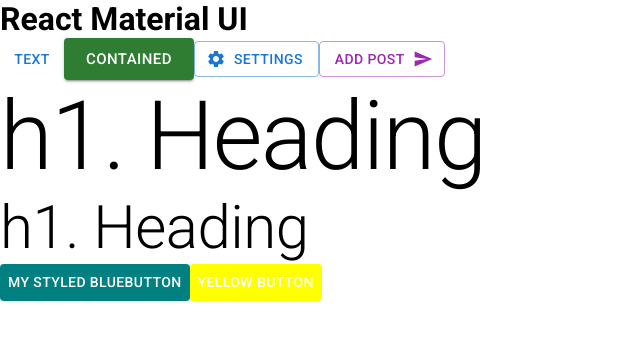
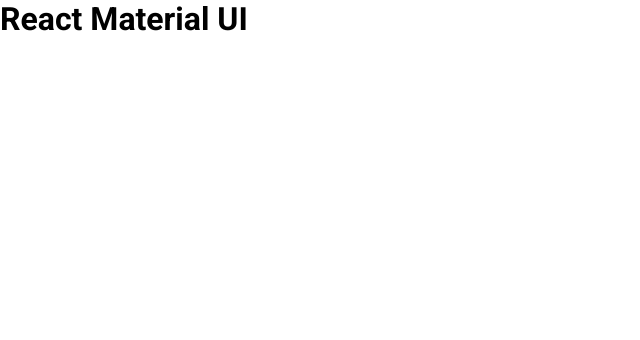
Before and after one commit to AmaduKamara/mui-social, a React (Create React App) app: page / in a window 1280 px wide. Shown: the top 340 px of the page, without its empty margins (0-640 px from the left). Built offline with nearby package versions, Linux system fonts and the light colour scheme.

Commit message:
Cleared basics buttons usage and create components in components directory

```diff
--- a/src/App.js
+++ b/src/App.js
@@ -1,51 +1,8 @@
-import { Button, Typography } from "@mui/material";
-import { Send, Settings } from "@mui/icons-material";
-import styled from "@emotion/styled";
+function App() {
 
-function App() {
-  const BlueButton = styled(Button)({
-    backgroundColor: "teal",
-    color: "#fff",
-    "&:hover": {
-      backgroundColor: "green",
-    },
-    "&:disabled": {
-      backgroundColor: "gray",
-      color: "white",
-    },
-  });
-  const YellowButton = styled(Button)({
-    backgroundColor: "yellow",
-    color: "#fff",
-    "&:hover": {
-      backgroundColor: "pink",
-    },
-    "&:disabled": {
-      backgroundColor: "gray",
-      color: "white",
-    },
-  });
   return (
     <div>
       <h1>React Material UI</h1>
-      <Button variant="text">Text</Button>
-      <Button variant="contained" color="success" size="large">
-        Contained
-      </Button>
-      <Button variant="outlined" startIcon={<Settings />}>
-        Settings
-      </Button>
-      <Button variant="outlined" color="secondary" endIcon={<Send />}>
-        Add Post
-      </Button>
-      <Typography variant="h1" component="h2">
-        h1. Heading
-      </Typography>
-      <Typography variant="h2" component="h2">
-        h1. Heading
-      </Typography>
-      <BlueButton>My Styled BlueButton</BlueButton>
-      <YellowButton>Yellow Button</YellowButton>
     </div>
   );
 }
```
Also changed, not shown: src/components/Feed.jsx (added, +9 -0 lines), src/components/Navbar.jsx (added, +9 -0 lines), src/components/Rightbar.jsx (added, +9 -0 lines), src/components/Sidebar.jsx (added, +9 -0 lines), src/theme.js (added, +16 -0 lines).
